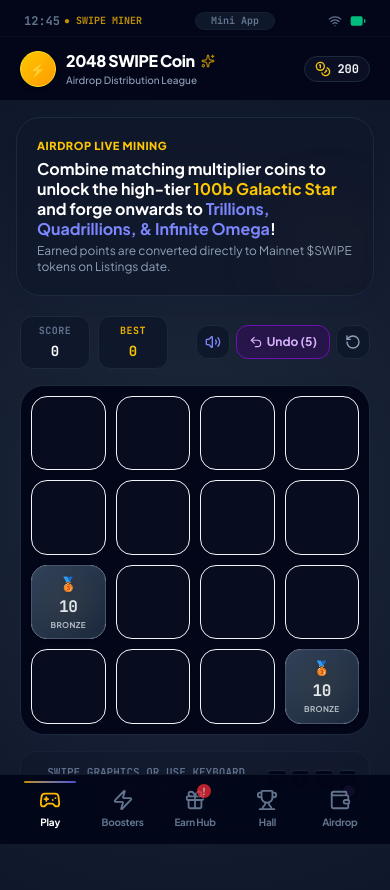
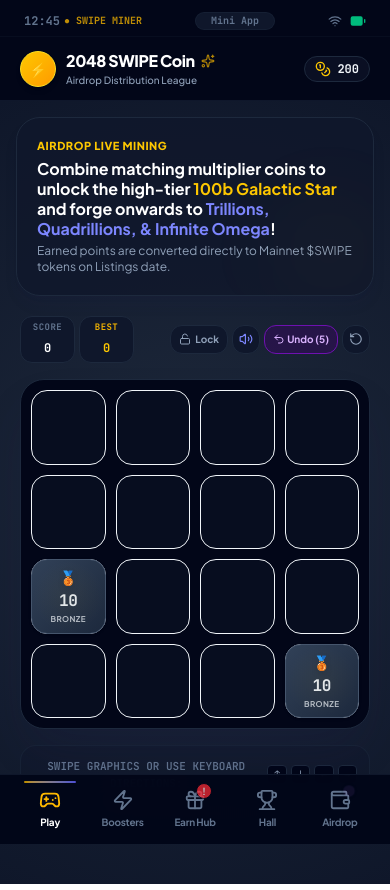
Before and after one commit to sinabusiness/10100, a React (Vite) app: page / in a window 390 px wide. Built offline with nearby package versions, Linux system fonts and the light colour scheme.

Commit message:
fix: optimize mobile touch and viewport behavior
Improve mobile UX by preventing accidental scroll/zoom, adding a screen-lock toggle in the game, and disabling system UI touch highlights. Update Vite version for stability.

```diff
--- a/index.html
+++ b/index.html
@@ -2,7 +2,7 @@
 <html lang="en">
   <head>
     <meta charset="UTF-8" />
-    <meta name="viewport" content="width=device-width, initial-scale=1.0" />
+    <meta name="viewport" content="width=device-width, initial-scale=1.0, maximum-scale=1.0, user-scalable=no, viewport-fit=cover" />
     <title>SWIPE 2048 - TMA Crypto Miner</title>
     <script src="https://telegram.org/js/telegram-web-app.js"></script>
   </head>
--- a/package.json
+++ b/package.json
@@ -17,6 +17,7 @@
     "lucide-react": "^0.546.0",
     "react": "^19.0.1",
     "react-dom": "^19.0.1",
+    "vite": "^6.2.3",
     "express": "^4.21.2",
     "dotenv": "^17.2.3",
     "motion": "^12.23.24"
--- a/src/App.tsx
+++ b/src/App.tsx
@@ -434,7 +434,7 @@ export default function App() {
         {/* Core dynamic body screen wrapper */}
         <div className="flex-1 overflow-y-auto no-scrollbar px-4 pt-4 pb-20 z-10 bg-radial-gradient">
           {activeTab === 'play' && (
-            <div className="flex flex-col gap-4 animate-fade-in">
+            <div className="flex flex-col gap-4 animate-fade-in animate-once duration-300">
               {/* Promotional Telegram Header card */}
               <div className="bg-slate-900/80 border border-slate-800 rounded-3xl p-5 text-left relative overflow-hidden shadow-lg shadow-indigo-950/10">
                 <div className="absolute -right-3 -bottom-3 w-28 h-28 bg-yellow-500/[0.03] blur-2xl rounded-full" />
--- a/src/components/GameGrid.tsx
+++ b/src/components/GameGrid.tsx
@@ -1,8 +1,8 @@
-import React, { useState } from 'react';
+import React, { useState, useEffect, useRef } from 'react';
 import { Tile } from '../types';
 import { getTileStyle, formatTileValue } from '../utils/gameUtils';
 import { motion, AnimatePresence } from 'motion/react';
-import { Undo2, RotateCcw, Volume2, VolumeX, Sparkles, AlertTriangle, ArrowRight, ArrowDown, ArrowUp, ArrowLeft } from 'lucide-react';
+import { Undo2, RotateCcw, Volume2, VolumeX, AlertTriangle, Lock, Unlock } from 'lucide-react';
 import { sounds } from './SoundEffects';
 
 interface GameGridProps {
@@ -30,20 +30,72 @@ export const GameGrid: React.FC<GameGridProps> = ({
   onToggleMute,
   gameOver
 }) => {
-  // Mobile Touch Swipe Handling
-  const [touchStart, setTouchStart] = useState<{ x: number; y: number } | null>(null);
+  const boardRef = useRef<HTMLDivElement>(null);
+  const [isScreenLocked, setIsScreenLocked] = useState(false);
 
-  const handleTouchStart = (e: React.TouchEvent) => {
+  // Sync document level overflow/scrolling state when screen is locked
+  useEffect(() => {
+    if (isScreenLocked) {
+      document.body.classList.add('overflow-hidden', 'touch-none', 'overscroll-none');
+      document.documentElement.classList.add('overflow-hidden', 'touch-none', 'overscroll-none');
+    } else {
+      document.body.classList.remove('overflow-hidden', 'touch-none', 'overscroll-none');
+      document.documentElement.classList.remove('overflow-hidden', 'touch-none', 'overscroll-none');
+    }
+    return () => {
+      document.body.classList.remove('overflow-hidden', 'touch-none', 'overscroll-none');
+      document.documentElement.classList.remove('overflow-hidden', 'touch-none', 'overscroll-none');
+    };
+  }, [isScreenLocked]);
+
+  // Setup active native touch event listeners to lock body-level scrolling and prevent default actions while dragging inside the board
+  useEffect(() => {
+    const element = boardRef.current;
+    if (!element) return;
+
+    let startX = 0;
+    let startY = 0;
+
+    const lockDocumentScroll = () => {
+      document.body.style.overflow = 'hidden';
+      document.body.style.touchAction = 'none';
+      document.body.style.overscrollBehavior = 'none';
+      document.documentElement.style.overflow = 'hidden';
+      document.documentElement.style.touchAction = 'none';
+      document.documentElement.style.overscrollBehavior = 'none';
+    };
+
+    const unlockDocumentScroll = () => {
+      document.body.style.overflow = '';
+      document.body.style.touchAction = '';
+      document.body.style.overscrollBehavior = '';
+      document.documentElement.style.overflow = '';
+      document.documentElement.style.touchAction = '';
+      document.documentElement.style.overscrollBehavior = '';
+    };
+
+    const nativeTouchStart = (e: TouchEvent) => {
       if (gameOver) return;
       const touch = e.touches[0];
-    setTouchStart({ x: touch.clientX, y: touch.clientY });
+      startX = touch.clientX;
+      startY = touch.clientY;
+      lockDocumentScroll();
     };
 
-  const handleTouchEnd = (e: React.TouchEvent) => {
-    if (!touchStart || gameOver) return;
+    const nativeTouchMove = (e: TouchEvent) => {
+      // Hard prevent browser page container scrolling or bounce during tile movement gestures
+      if (e.cancelable) {
+        e.preventDefault();
+      }
+    };
+
+    const nativeTouchEnd = (e: TouchEvent) => {
+      unlockDocumentScroll();
+      if (gameOver) return;
+
       const touch = e.changedTouches[0];
-    const diffX = touch.clientX - touchStart.x;
-    const diffY = touch.clientY - touchStart.y;
+      const diffX = touch.clientX - startX;
+      const diffY = touch.clientY - startY;
 
       const threshold = 35; // Minimum travel distance to register swipe
       if (Math.abs(diffX) > Math.abs(diffY)) {
@@ -65,70 +117,136 @@ export const GameGrid: React.FC<GameGridProps> = ({
           }
         }
       }
-    setTouchStart(null);
     };
+
+    const nativeTouchCancel = () => {
+      unlockDocumentScroll();
+    };
+
+    element.addEventListener('touchstart', nativeTouchStart, { passive: false });
+    element.addEventListener('touchmove', nativeTouchMove, { passive: false });
+    element.addEventListener('touchend', nativeTouchEnd, { passive: false });
+    element.addEventListener('touchcancel', nativeTouchCancel, { passive: false });
+
+    return () => {
+      unlockDocumentScroll();
+      element.removeEventListener('touchstart', nativeTouchStart);
+      element.removeEventListener('touchmove', nativeTouchMove);
+      element.removeEventListener('touchend', nativeTouchEnd);
+      element.removeEventListener('touchcancel', nativeTouchCancel);
+    };
+  }, [gameOver, onMove]);
 
   // Generate background empty cells (4x4)
   const emptyCells = Array(16).fill(null);
 
   return (
-    <div className="flex flex-col gap-4 font-plus-jakarta max-w-lg mx-auto w-full select-none px-1">
+    <div className={`flex flex-col gap-4 font-plus-jakarta max-w-lg mx-auto w-full select-none px-1 ${isScreenLocked ? 'relative z-50' : ''}`}>
+      {/* Full viewport touch blocking glass backdrop when Locked state is enabled */}
+      {isScreenLocked && (
+        <div
+          className="fixed inset-0 z-40 bg-slate-950/70 backdrop-blur-xs touch-none overscroll-none select-none pointer-events-auto flex flex-col justify-between items-center p-6 text-center"
+          onTouchStart={(e) => {
+            if (e.cancelable) e.preventDefault();
+          }}
+          onTouchMove={(e) => {
+            if (e.cancelable) e.preventDefault();
+          }}
+        >
+          <div className="mt-8 animate-pulse">
+            <span className="bg-amber-500/10 border border-amber-500/20 text-amber-400 font-extrabold font-mono text-[9px] uppercase tracking-widest px-3 py-1.5 rounded-full shadow-inner shadow-amber-500/5">
+              ⚡ Safe Play Mode Active
+            </span>
+          </div>
+          <div className="mb-24 flex flex-col items-center gap-1">
+            <span className="text-slate-300 font-mono text-xs font-semibold">
+              Screen scrolling and zoom are completely locked.
+            </span>
+            <span className="text-slate-500 font-mono text-[10px]">
+              Tap the highlighted "Locked" button above to unlock.
+            </span>
+          </div>
+        </div>
+      )}
+
       {/* Game Stats and Quick Controls Bar */}
-      <div className="flex items-center justify-between gap-3 mt-1">
+      <div className="flex items-center justify-between gap-1 mt-1">
         {/* Score blocks */}
-        <div className="flex gap-2">
-          <div className="bg-slate-900 border border-slate-800 rounded-xl px-3 py-1.5 min-w-[70px] text-center">
-            <span className="text-[10px] text-slate-500 font-bold uppercase tracking-wider block font-mono">Score</span>
-            <span className="text-sm font-bold text-white font-mono">{score.toLocaleString()}</span>
+        <div className="flex gap-1 sm:gap-2">
+          <div className="bg-slate-900 border border-slate-800 rounded-xl px-2 py-1 sm:px-3 sm:py-1.5 min-w-[55px] sm:min-w-[70px] text-center animate-once duration-350">
+            <span className="text-[9px] sm:text-[10px] text-slate-500 font-bold uppercase tracking-wider block font-mono">Score</span>
+            <span className="text-xs sm:text-sm font-bold text-white font-mono">{score.toLocaleString()}</span>
           </div>
-          <div className="bg-slate-900 border border-slate-800 rounded-xl px-3 py-1.5 min-w-[70px] text-center">
-            <span className="text-[10px] text-yellow-500 font-bold uppercase tracking-wider block font-mono">Best</span>
-            <span className="text-sm font-bold text-yellow-400 font-mono">{highScore.toLocaleString()}</span>
+          <div className="bg-slate-900 border border-slate-800 rounded-xl px-2 py-1 sm:px-3 sm:py-1.5 min-w-[55px] sm:min-w-[70px] text-center">
+            <span className="text-[9px] sm:text-[10px] text-yellow-500 font-bold uppercase tracking-wider block font-mono">Best</span>
+            <span className="text-xs sm:text-sm font-bold text-yellow-400 font-mono">{highScore.toLocaleString()}</span>
           </div>
         </div>
 
         {/* Action controllers */}
-        <div className="flex gap-1.5">
+        <div className="flex gap-1 sm:gap-1.5">
+          {/* Lock Screen Toggle Button */}
+          <button
+            onClick={() => setIsScreenLocked(!isScreenLocked)}
+            className={`flex items-center gap-1 px-2 py-1.5 sm:px-3 sm:py-2 border rounded-xl font-bold text-[10px] sm:text-xs transition active:scale-95 ${
+              isScreenLocked
+                ? 'bg-amber-500 hover:bg-amber-400 border-amber-400 text-slate-950 font-extrabold shadow-md shadow-amber-500/20'
+                : 'bg-slate-900 border-slate-800 hover:border-slate-700 text-slate-400 hover:text-slate-200'
+            }`}
+            title={isScreenLocked ? "Unlock screen scrolling" : "Lock screen view to block wobble"}
+          >
+            {isScreenLocked ? (
+              <>
+                <Lock className="w-3 sm:w-3.5 h-3 sm:h-3.5 text-slate-950" />
+                <span>Locked</span>
+              </>
+            ) : (
+              <>
+                <Unlock className="w-3 sm:w-3.5 h-3 sm:h-3.5 text-slate-400" />
+                <span>Lock</span>
+              </>
+            )}
+          </button>
+
           {/* Mute Button */}
           <button
             onClick={onToggleMute}
-            className="p-2 bg-slate-900 border border-slate-800 hover:border-slate-700 text-slate-400 hover:text-slate-200 rounded-xl transition"
+            className="p-1.5 sm:p-2 bg-slate-900 border border-slate-800 hover:border-slate-700 text-slate-400 hover:text-slate-200 rounded-xl transition"
             title={isMuted ? "Unmute sounds" : "Mute sounds"}
           >
-            {isMuted ? <VolumeX className="w-4 h-4 text-rose-400" /> : <Volume2 className="w-4 h-4 text-indigo-400" />}
+            {isMuted ? <VolumeX className="w-3.5 h-3.5 sm:w-4 sm:h-4 text-rose-400" /> : <Volume2 className="w-3.5 h-3.5 sm:w-4 sm:h-4 text-indigo-400" />}
           </button>
 
           {/* Undo Button */}
           <button
             onClick={onUndo}
             disabled={undoCredits <= 0}
-            className={`flex items-center gap-1 px-3 py-2 border rounded-xl font-bold text-xs transition ${
+            className={`flex items-center gap-0.5 sm:gap-1 px-2 py-1.5 sm:px-3 sm:py-2 border rounded-xl font-bold text-[10px] sm:text-xs transition ${
               undoCredits > 0
                 ? 'bg-purple-950/40 border-purple-800 text-purple-300 hover:bg-purple-950/60'
                 : 'bg-slate-950 border-slate-900 text-slate-600 cursor-not-allowed'
             }`}
             title="Rollback latest action"
           >
-            <Undo2 className="w-3.5 h-3.5" />
+            <Undo2 className="w-3 sm:w-3.5 h-3 sm:h-3.5" />
             <span>Undo ({undoCredits})</span>
           </button>
 
           {/* Restart Button */}
           <button
             onClick={onReset}
-            className="p-2 bg-slate-900 border border-slate-800 hover:bg-slate-850 hover:border-slate-700 text-slate-400 hover:text-slate-200 rounded-xl transition"
+            className="p-1.5 sm:p-2 bg-slate-900 border border-slate-800 hover:bg-slate-850 hover:border-slate-700 text-slate-400 hover:text-slate-200 rounded-xl transition"
             title="Reset boards"
           >
-            <RotateCcw className="w-4 h-4" />
+            <RotateCcw className="w-3.5 h-3.5 sm:w-4 sm:h-4" />
           </button>
         </div>
       </div>
 
       {/* Main 2048 Stage Container */}
       <div
-        onTouchStart={handleTouchStart}
-        onTouchEnd={handleTouchEnd}
-        className="aspect-square w-full bg-slate-950 border border-slate-800 rounded-3xl relative overflow-hidden shadow-2xl shadow-indigo-950/20"
+        ref={boardRef}
+        className="aspect-square w-full bg-slate-950 border border-slate-800 rounded-3xl relative overflow-hidden shadow-2xl shadow-indigo-950/20 touch-none"
       >
         {/* Background slot grids */}
         <div
--- a/src/index.css
+++ b/src/index.css
@@ -4,6 +4,27 @@
 @theme {
   --font-sans: "Plus Jakarta Sans", ui-sans-serif, system-ui, sans-serif;
   --font-mono: "JetBrains Mono", ui-monospace, SFMono-Regular, monospace;
+}
+
+/*
+  Configure body and HTML to enable flexible vertical scroll structures on small screens,
+  while eliminating custom horizontal wobbling, tap highlights and default callouts.
+*/
+html, body, #root {
+  margin: 0;
+  padding: 0;
+  width: 100%;
+  min-height: 100%;
+  overflow-x: hidden;
+  overscroll-behavior-y: contain;
+  -webkit-user-select: none;
+  user-select: none;
+}
+
+/* Disable callout and highlight on iOS/Android touch taps */
+* {
+  -webkit-tap-highlight-color: transparent !important;
+  -webkit-touch-callout: none !important;
 }
 
 /* Custom Web3 Effects & Animations */
```
Also changed, not shown: 2 other files (tests, documents, lock files or other folders). Lines whose indentation alone changed are shown as unchanged.
